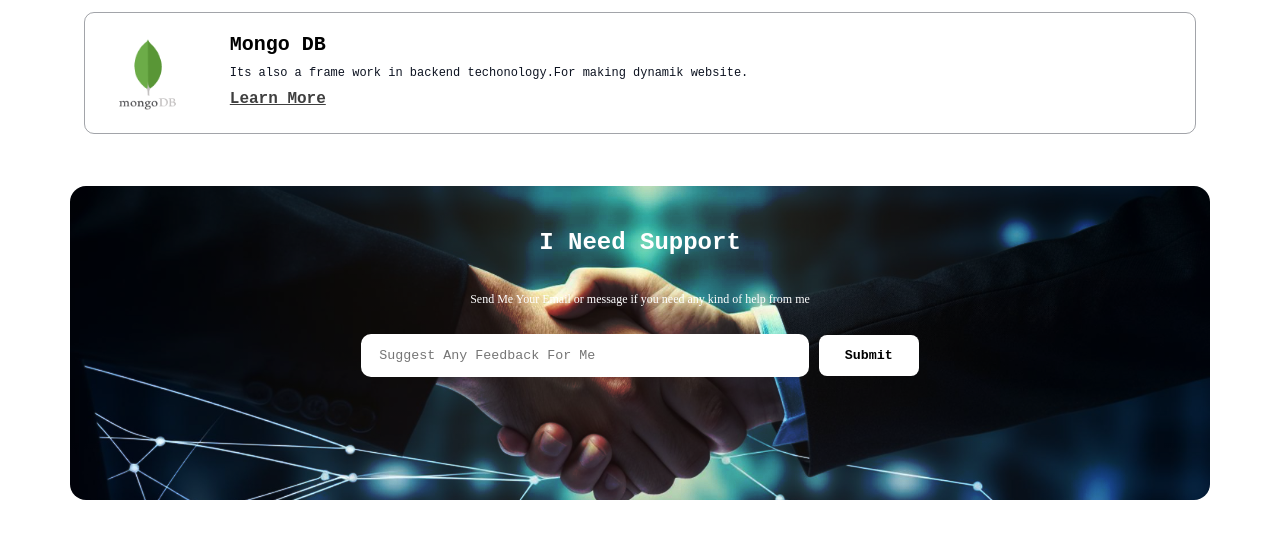
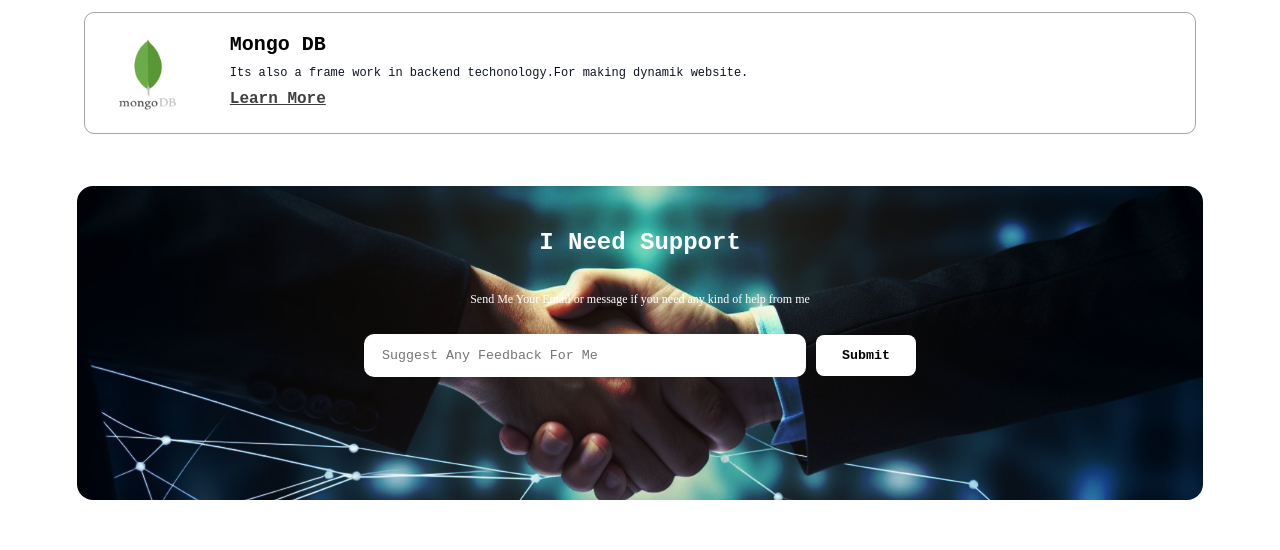
Before and after one commit to opar2043/assignment-project-01, a plain HTML site: page index.html in a window 1280 px wide. Shown: the part 2960-3510 px from the top of the page. Drawn offline with Linux system fonts and the light colour scheme; a web font is replaced by a local one.

Commit message:
final Project

```diff
--- a/style.css
+++ b/style.css
@@ -282,7 +282,8 @@ header{
 
 
 .email-section{
-    width: 1140px;
+    /* width: 1140px; */
+    width: 88%;
     height: 314px;
     background: linear-gradient(rgba(0, 0, 0, 0.63),rgba(0, 0, 0, 0.473)), url('img/handshake.jpg');
     background-repeat: no-repeat;
```
